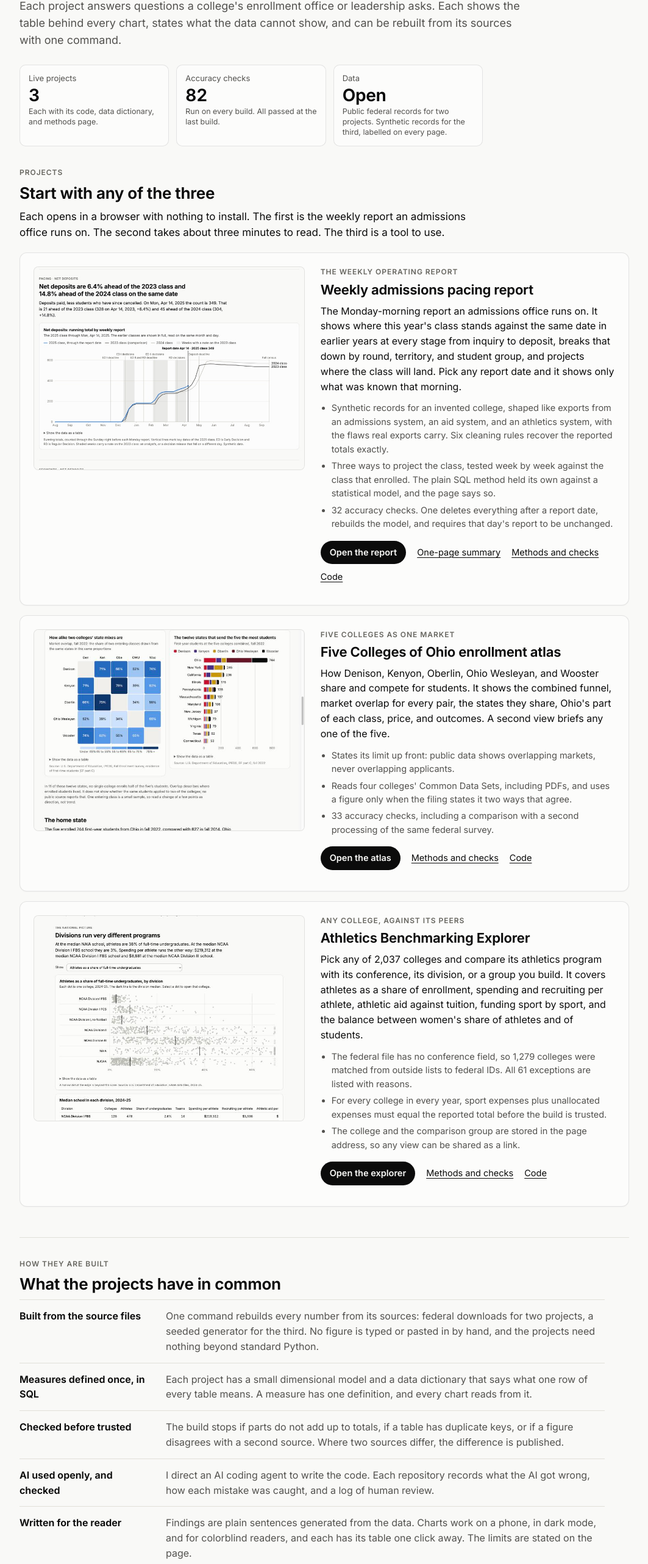
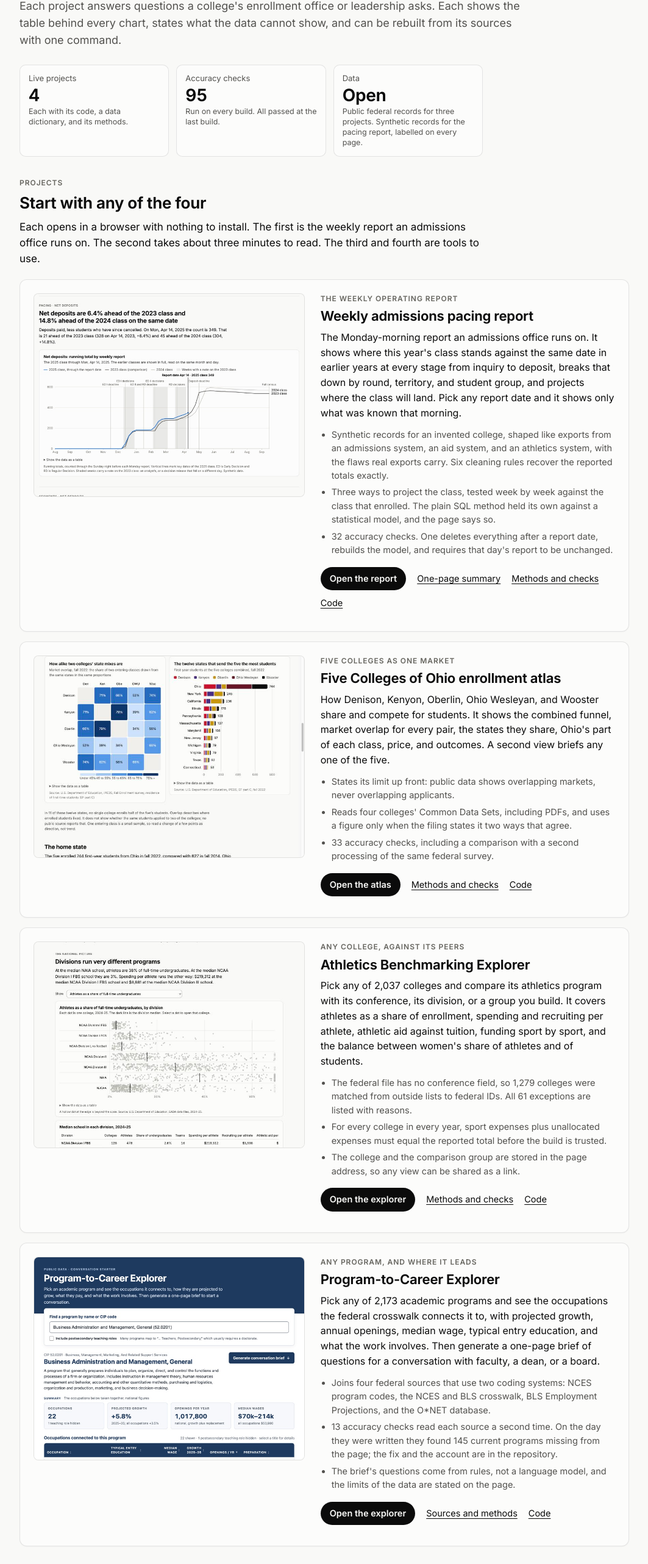
Before and after one commit to estetler-mbadba/estetler-mbadba.github.io, a plain HTML site: page index.html in a window 1280 px wide. Shown: the part 232-2797 px from the top of the page at 61% size, without its empty margins (108-1171 px from the left). Drawn offline with Linux system fonts and the light colour scheme.

Commit message:
Add the Program-to-Career Explorer
Four live projects, 95 accuracy checks. Wording now covers a project that
is not SQL and draws on BLS and O*NET.

Co-Authored-By: Claude Fable 5.2 <noreply@anthropic.com>

```diff
--- a/index.html
+++ b/index.html
@@ -4,7 +4,7 @@
 <meta charset="utf-8">
 <meta name="viewport" content="width=device-width, initial-scale=1">
 <title>Eric Stetler · College data projects</title>
-<meta name="description" content="College data projects built with SQL and an AI coding agent: a weekly admissions pacing report and two analyses of public federal records. Each is live, open source, and checked.">
+<meta name="description" content="College data projects built with an AI coding agent and checked: a weekly admissions pacing report, two analyses of public federal records, and a program-to-career explorer. Each is live and open source.">
 <link rel="preconnect" href="https://fonts.googleapis.com">
 <link rel="preconnect" href="https://fonts.gstatic.com" crossorigin>
 <link rel="stylesheet" href="https://fonts.googleapis.com/css2?family=Inter:wght@400..700&display=swap">
@@ -28,19 +28,19 @@
 
 <header class="top">
   <p class="eyebrow">College data projects</p>
-  <h1>College data projects, built with SQL and open to inspection</h1>
+  <h1>College data projects, checked and open to inspection</h1>
   <p class="deck">Each project answers questions a college's enrollment office or leadership asks. Each shows the table behind every chart, states what the data cannot show, and can be rebuilt from its sources with one command.</p>
   <div class="tiles">
-    <div class="tile"><span class="label">Live projects</span><span class="value">3</span><span class="delta">Each with its code, data dictionary, and methods page.</span></div>
-    <div class="tile"><span class="label">Accuracy checks</span><span class="value">82</span><span class="delta">Run on every build. All passed at the last build.</span></div>
-    <div class="tile"><span class="label">Data</span><span class="value">Open</span><span class="delta">Public federal records for two projects. Synthetic records for the third, labelled on every page.</span></div>
+    <div class="tile"><span class="label">Live projects</span><span class="value">4</span><span class="delta">Each with its code, a data dictionary, and its methods.</span></div>
+    <div class="tile"><span class="label">Accuracy checks</span><span class="value">95</span><span class="delta">Run on every build. All passed at the last build.</span></div>
+    <div class="tile"><span class="label">Data</span><span class="value">Open</span><span class="delta">Public federal records for three projects. Synthetic records for the pacing report, labelled on every page.</span></div>
   </div>
 </header>
 
 <section id="projects">
   <p class="kicker">Projects</p>
-  <h2>Start with any of the three</h2>
-  <p class="finding">Each opens in a browser with nothing to install. The first is the weekly report an admissions office runs on. The second takes about three minutes to read. The third is a tool to use.</p>
+  <h2>Start with any of the four</h2>
+  <p class="finding">Each opens in a browser with nothing to install. The first is the weekly report an admissions office runs on. The second takes about three minutes to read. The third and fourth are tools to use.</p>
 
   <article class="card project">
     <a class="shot" href="https://estetler-mbadba.github.io/admissions-pacing-report/"><img src="img/admissions-pacing-report.jpg" width="800" height="600" alt="Net deposits by weekly report for three entering classes, with the report date marked" loading="lazy"></a>
@@ -86,6 +86,20 @@
       <p class="links"><a class="btn" href="https://estetler-mbadba.github.io/athletics-benchmarking-explorer/">Open the explorer</a> <a href="https://estetler-mbadba.github.io/athletics-benchmarking-explorer/methods.html">Methods and checks</a> <a href="https://github.com/estetler-mbadba/athletics-benchmarking-explorer">Code</a></p>
     </div>
   </article>
+  <article class="card project">
+    <a class="shot" href="https://estetler-mbadba.github.io/program-career-explorer/"><img src="img/program-career-explorer.jpg" width="800" height="600" alt="The explorer showing the occupations connected to a business administration program, with growth, openings, and wages" loading="lazy"></a>
+    <div>
+      <p class="kicker">Any program, and where it leads</p>
+      <h3><a href="https://estetler-mbadba.github.io/program-career-explorer/">Program-to-Career Explorer</a></h3>
+      <p>Pick any of 2,173 academic programs and see the occupations the federal crosswalk connects it to, with projected growth, annual openings, median wage, typical entry education, and what the work involves. Then generate a one-page brief of questions for a conversation with faculty, a dean, or a board.</p>
+      <ul>
+        <li>Joins four federal sources that use two coding systems: NCES program codes, the NCES and BLS crosswalk, BLS Employment Projections, and the O*NET database.</li>
+        <li>13 accuracy checks read each source a second time. On the day they were written they found 145 current programs missing from the page; the fix and the account are in the repository.</li>
+        <li>The brief's questions come from rules, not a language model, and the limits of the data are stated on the page.</li>
+      </ul>
+      <p class="links"><a class="btn" href="https://estetler-mbadba.github.io/program-career-explorer/">Open the explorer</a> <a href="https://github.com/estetler-mbadba/program-career-explorer/blob/main/SOURCES.md">Sources and methods</a> <a href="https://github.com/estetler-mbadba/program-career-explorer">Code</a></p>
+    </div>
+  </article>
 </section>
 
 <section id="method">
@@ -93,9 +107,9 @@
   <h2>What the projects have in common</h2>
   <dl class="how">
     <dt>Built from the source files</dt>
-    <dd>One command rebuilds every number from its sources: federal downloads for two projects, a seeded generator for the third. No figure is typed or pasted in by hand, and the projects need nothing beyond standard Python.</dd>
+    <dd>One command rebuilds every number from its sources: federal downloads for three projects, a seeded generator for the pacing report. No figure is typed or pasted in by hand. Three projects need nothing beyond standard Python; the fourth adds one package for reading spreadsheets.</dd>
     <dt>Measures defined once, in SQL</dt>
-    <dd>Each project has a small dimensional model and a data dictionary that says what one row of every table means. A measure has one definition, and every chart reads from it.</dd>
+    <dd>The three SQL projects each have a small dimensional model, and every project has a data dictionary that says what each table and figure means. A measure has one definition, and every chart reads from it.</dd>
     <dt>Checked before trusted</dt>
     <dd>The build stops if parts do not add up to totals, if a table has duplicate keys, or if a figure disagrees with a second source. Where two sources differ, the difference is published.</dd>
     <dt>AI used openly, and checked</dt>
@@ -126,6 +140,8 @@
         <tr><td>Comparison groups and benchmarks</td><td><a href="https://estetler-mbadba.github.io/ohio-five-enrollment-atlas/methods.html">Ohio Five atlas, methods page</a></td></tr>
         <tr><td>Automated accuracy checks</td><td><a href="https://github.com/estetler-mbadba/admissions-pacing-report/blob/main/pipeline/checks.py">Pacing report, <code>pipeline/checks.py</code></a></td></tr>
         <tr><td>Dashboards a non-specialist can read</td><td><a href="https://estetler-mbadba.github.io/ohio-five-enrollment-atlas/">Ohio Five atlas, consortium overview</a></td></tr>
+        <tr><td>Joining federal sources that use different coding systems</td><td><a href="https://github.com/estetler-mbadba/program-career-explorer/blob/main/scripts/build_data.py">Program-to-Career Explorer, <code>scripts/build_data.py</code></a></td></tr>
+        <tr><td>A tool that produces a take-away document</td><td><a href="https://estetler-mbadba.github.io/program-career-explorer/">Program-to-Career Explorer</a></td></tr>
         <tr><td>An interactive tool with shareable views</td><td><a href="https://estetler-mbadba.github.io/athletics-benchmarking-explorer/">Athletics explorer</a></td></tr>
         <tr><td>AI-assisted development with the work verified</td><td><a href="https://github.com/estetler-mbadba/admissions-pacing-report/blob/main/AI_WORKFLOW.md">Pacing report, <code>AI_WORKFLOW.md</code></a></td></tr>
         <tr><td>Exports ready for Tableau, Power BI, or Excel</td><td><a href="https://github.com/estetler-mbadba/ohio-five-enrollment-atlas/tree/main/data/marts">Ohio Five atlas, <code>data/marts/</code></a></td></tr>
@@ -143,8 +159,8 @@
 
 <hr>
 <footer>
-  <p>These are independent projects. The two built on public records are not affiliated with or endorsed by any college, consortium, conference, or athletic association named in them.</p>
-  <p>Data: U.S. Department of Education, National Center for Education Statistics (IPEDS) and Office of Postsecondary Education (EADA); colleges' published Common Data Sets. The pacing report uses synthetic records only, and its college is invented.</p>
+  <p>These are independent projects. Those built on public records are not affiliated with or endorsed by any college, consortium, conference, athletic association, or federal agency named in them.</p>
+  <p>Data: U.S. Department of Education, National Center for Education Statistics (IPEDS, CIP) and Office of Postsecondary Education (EADA); Bureau of Labor Statistics, Employment Projections; the O*NET database, USDOL/ETA, used under CC BY 4.0; colleges' published Common Data Sets. The pacing report uses synthetic records only, and its college is invented.</p>
 </footer>
 
 </div>
```
Also changed, not shown: img/program-career-explorer.jpg (added), 1 other file.
